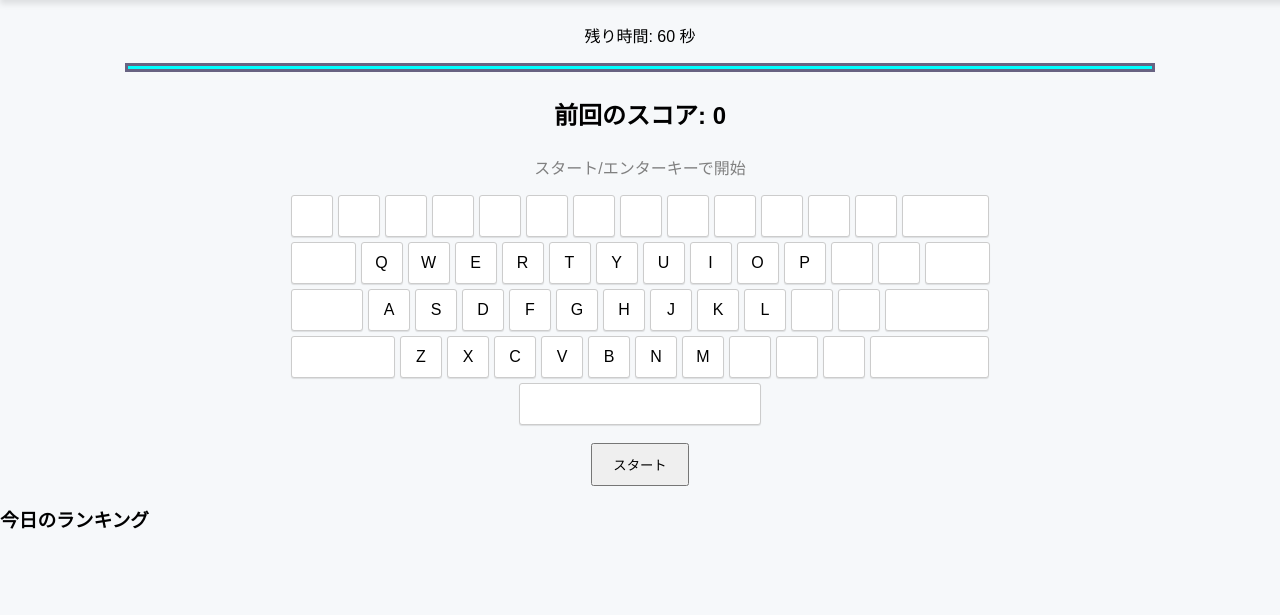
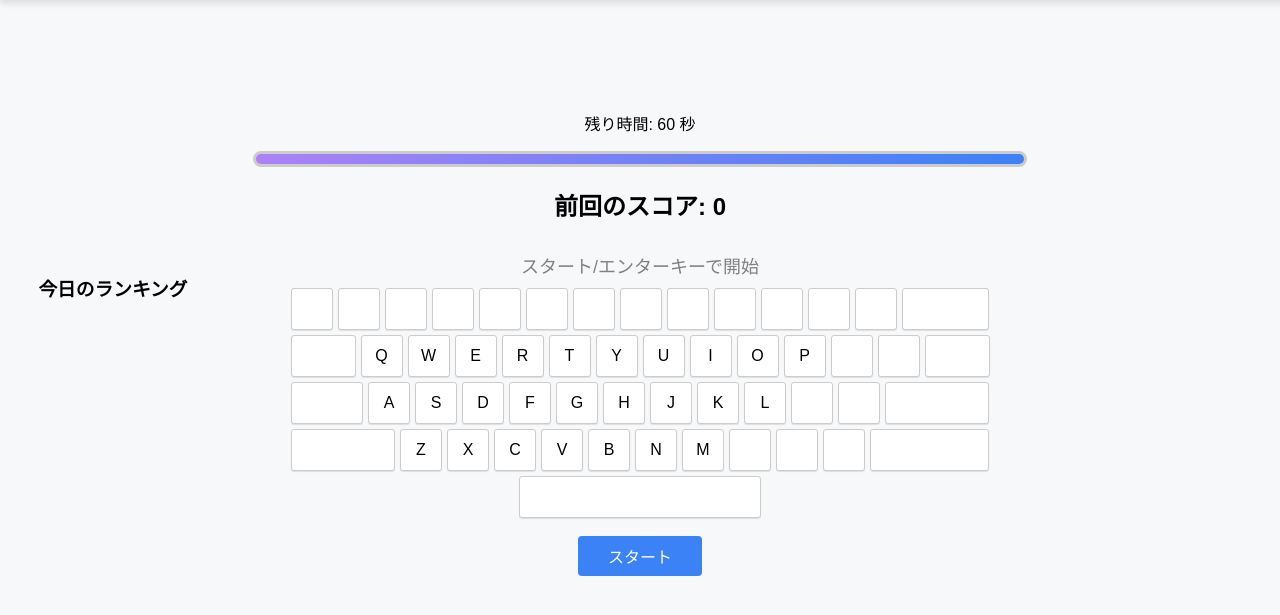
Before and after one commit to thangyna/extralatest, a PHP site: page /typing/typing_game.html in a window 1280 px wide. Shown: the part 65-680 px from the top of the page. Run offline with PHP 8.4, Linux system fonts and the light colour scheme; data that the repository does not hold is empty.

Commit message:
タイピングのデザインを変更

```diff
--- /dev/null
+++ b/extra105/header/notification.json
@@ -0,0 +1,12 @@
+[
+    {
+        "type": "update",
+        "title": "[更新] 2025/01/16",
+        "text": "デザインの大幅な改良を行いました。上の手紙アイコンからご意見をお聞かせください。"
+    },
+    {
+        "type": "update",
+        "title": "[更新] 2025/01/16",
+        "text": "ユーザ設定が追加されました。"
+    }
+]
--- a/extra105/typing/typing.css
+++ b/extra105/typing/typing.css
@@ -6,8 +6,22 @@ body {
 }
 
 /* ボタン入力 */
-input[type="submit"], #startButton {
-    padding: 10px 20px;
+.startButton {
+    background-color: rgb(59,130,246);
+    color: white;
+    border: none;
+    padding: 8px 30px;
+    text-align: center;
+    text-decoration: none;
+    display: inline-block;
+    font-size: 16px;
+    cursor: pointer;
+    border-radius: 4px;
+    height: 40px;
+}
+
+.startButton:hover {
+    background-color: rgb(37,99,235);
 }
 
 /* キーボードのスタイル */
@@ -134,34 +148,69 @@ input[type="submit"], #startButton {
 
 
 /* ゲーム画面のスタイル */
+.gameArea {
+    position: fixed;
+    align-items: center;
+    text-align: center;
+    justify-content: center;
+    width: 100%;
+    margin-top: 20vh;
+    z-index: 1;
+}
+
+.ranking {
+    position: fixed;
+    margin-left: 3%;
+    margin-top: 40vh;
+    text-align: left;
+}
+
+.wordArea {
+    display: flex;
+    flex-direction: column;
+    align-items: center;
+    justify-content: center;
+    transition: height 0.5s ease;
+}
+
 #japaneseWord {
     font-size: 24px;
     font-weight: bold;
+    margin: 20px;
+}
+#kanaWord {
+    font-size: 18px;
+    margin: 10px;
+}
+#romajiWord {
+    font-size: 18px;
+    margin: 10px;
+}
+#highlightedText {
+    color: blue;
+    margin: 10px 0px;
 }
 #nextWord {
     font-size: 18px;
     font-weight: bold;
     color: lightgray;
-}
-#romajiWord {
-    font-size: 18px;
-}
-#highlightedText {
-    color: blue;
+    margin: 5px;
 }
 
 /* タイマーのスタイル */
 #time-frame {
     margin: 0 auto;
-    width: 80%;
-    background-color: rgba(10, 0, 50, 0.6);
+    width: 60%;
+    background-color: #ccc;
     display: flex;
     padding: 3px 3px;
+    border-radius: 16px;
 }
 #time-bar {
-    height: 3px;
-    background-color: rgb(0, 255, 255);
-    transition: 300ms
+    height: 10px;
+    background: linear-gradient(to right, rgb(171, 130, 246), rgb(59,130,246)); /* グラデーションを設定 */
+    transition: 300ms;
+    border-radius: 10px;
 }
 
 /* ランキングのスタイル */
--- a/extra105/typing/typing_game.html
+++ b/extra105/typing/typing_game.html
@@ -18,16 +18,18 @@
     <!-- ヘッダー -->
     <div class="header-container" id="header-container"></div>
     <!-- ゲームエリア -->
-    <div id="gameArea" class="below-header">
+    <div id="gameArea" class="gameArea">
         <p id="countdown"></p>
         <p>残り時間: <span id="timer">60</span> 秒</p>
         <div id="time-frame">
             <div id="time-bar"></div>
         </div>
-        <p id="japaneseWord"></p>
-        <p id="kanaWord" style="color: gray;"></p>
-        <p id="romajiWord" style="color: gray;"></p>
-        <p id="nextWord"></p>
+        <div class="wordArea" id="wordArea">
+            <span id="japaneseWord"></span>
+            <span id="kanaWord" style="color: gray;"></span>
+            <span id="romajiWord" style="color: gray;"></span>
+            <span id="nextWord"></span>
+        </div>
         <div class="keyboard" id="keyboard">
             <div class="row">
                 <div class="key"></div>
@@ -95,11 +97,11 @@
             </div>
         </div>
         <br>
-        <button id="startButton">スタート</button>
+        <button class="startButton" id="startButton">スタート</button>
     </div>
 
     <!-- ランキング -->
-    <div id="ranking" style="float: left; margin-right: 20px;">
+    <div id="ranking" class="ranking">
         <h3>今日のランキング</h3>
         <ol id="rankings"></ol>
     </div>
--- a/extra105/typing/typing_game.js
+++ b/extra105/typing/typing_game.js
@@ -26,6 +26,7 @@ let useHeighlight = true;
 // ウェブサイトのビジュアライズ関連
 const startButton = document.getElementById('startButton');
 const countdownText = document.getElementById('countdown');
+const wordArea = document.getElementById('wordArea');
 const japaneseWord = document.getElementById('japaneseWord');
 const nextWord = document.getElementById('nextWord');
 const kanaWord = document.getElementById('kanaWord');
@@ -67,7 +68,6 @@ const key = {
 // タイムリミットバー
 const timerText = document.getElementById('timer')          // タイマー
 const timeBar = document.getElementById('time-bar')         // タイムリミットバー
-timeBar.style.width = "100%"                                // タイムリミット 初期幅
 let timeBarPar = 100                                        // 残り時間 初期値
 
 /*------------------------------------------------
@@ -115,7 +115,7 @@ function startGame() {
         if (countdown <= 0) {
             clearInterval(countdownTimer);
             countdownText.innerText = "";
-            alterTime(-100 / timeLimitStart); // タイムリミットのゲージ
+            animateTimeBar(0);
             startTypingGame();
         }
     }, 1000);
@@ -129,8 +129,7 @@ function startTypingGame() {
     // プレイヤーデータの初期化
     currentPosition = 0;
     currentRomajiIndex = 0;
-    romajiWord.style.display = "block";
-    nextWord.style.display = "block";
+    showWord();
     setNextWord();  // ゲーム開始時に問題を表示
 
     /*------------------------------------------------
@@ -139,7 +138,6 @@ function startTypingGame() {
     timer = setInterval(() => {
         timeLimit--;
         timerText.innerText = timeLimit;
-        alterTime(-100 / timeLimitStart); // タイムリミットのゲージ
         // タイムリミットが 0 になった場合
         if (timeLimit <= 0) {
             endGame(true);
@@ -372,6 +370,7 @@ function saveGameResults(_score, _correctChars, _mistakes) {
     ウェブサイトのビジュアライズ
 ------------------------------------------------*/
 function alterTime(_value) {
+    timeBar.style.transition = "none"
     // timeの値を算出する
     timeBarPar += _value
     if (timeBarPar <= 0) {
@@ -387,12 +386,22 @@ function alterTime(_value) {
     timeBar.style.width = timeBarPar + "%"
 }
 
+function animateTimeBar(_var) {
+    timeBar.style.transition = `width ${timeLimitStart}s linear`
+    timeBar.style.width = _var + "%"
+}
+
 // ローマ字の表示を更新
 function updateRomajiWord(_romaji) {
     let highlightedText = keyHistory;
     let remainingText = _romaji.substring(currentPosition);
     // ハイライトされたテキストと残りのテキストを表示
     romajiWord.innerHTML = `<span id="highlightedText" style="color: blue;">${highlightedText}</span>${remainingText}`;
+}
+
+function showWord() {
+    romajiWord.style.display = "block";
+    nextWord.style.display = "block";
 }
 
 // ミスしたキーのハイライト
--- a/extra105/user_settings/user_settings.php
+++ b/extra105/user_settings/user_settings.php
@@ -61,7 +61,7 @@ function createSaveSql($_username, $_col, $_type, $_value) {
     処理の開始
 ------------------------------------------------*/
 // デバッグモードの設定
-$debug = false;
+$debug = true;
 $whereToRedirect = "user_settings.html";
 
 // ユーザ情報の取得
```
